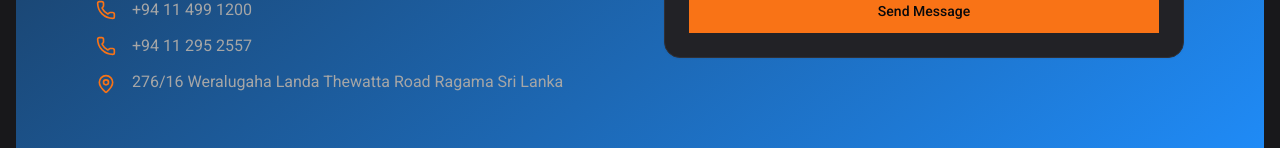
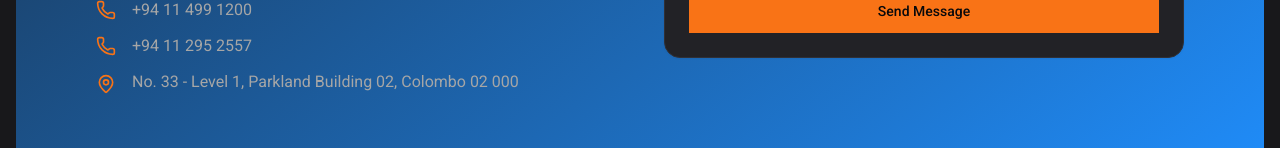
Before and after one commit to DARK-V-98/bigcostan, a Next.js app: page / in a window 1280 px wide. Shown: the part 4464-4612 px from the top of the page. Built offline with nearby package versions, Linux system fonts and the light colour scheme; no server answers; the database is empty.

Commit message:
No. 33 - Level 1, Parkland Building 02, Colombo 02 000 add this address

```diff
--- a/package.json
+++ b/package.json
@@ -44,7 +44,7 @@
     "firebase": "^11.9.1",
     "genkit": "^1.13.0",
     "lucide-react": "^0.475.0",
-    "next": "15.3.3",
+    "next": "15.3.8",
     "next-themes": "^0.3.0",
     "react": "^18.3.1",
     "react-day-picker": "^8.10.1",
--- a/src/app/page.tsx
+++ b/src/app/page.tsx
@@ -23,8 +23,10 @@ const jsonLd: WithContext<HomeAndConstructionBusiness> = {
   'priceRange': '$$',
   'address': {
     '@type': 'PostalAddress',
-    'streetAddress': '276/16 Weralugaha Landa Thewatta Road',
-    'addressLocality': 'Ragama',
+    'streetAddress': 'No. 33 - Level 1, Parkland Building 02',
+    'addressLocality': 'Colombo',
+    'addressRegion': 'Western Province',
+    'postalCode': '00200',
     'addressCountry': 'LK'
   },
   'sameAs': [
@@ -34,8 +36,8 @@ const jsonLd: WithContext<HomeAndConstructionBusiness> = {
   ],
   'geo': {
     '@type': 'GeoCoordinates',
-    'latitude': 7.0255, // Approximate latitude for Ragama
-    'longitude': 79.9231 // Approximate longitude for Ragama
+    'latitude': 6.9271, // Approximate latitude for Colombo
+    'longitude': 79.8612 // Approximate longitude for Colombo
   },
   'servesCuisine': '',
   'openingHoursSpecification': [
--- a/src/components/sections/contact.tsx
+++ b/src/components/sections/contact.tsx
@@ -106,7 +106,7 @@ export default function Contact() {
                 </div>
                 <div className="flex items-start gap-4">
                   <MapPin className="h-5 w-5 text-primary flex-shrink-0 mt-1" />
-                  <span>276/16 Weralugaha Landa Thewatta Road Ragama Sri Lanka</span>
+                  <span>No. 33 - Level 1, Parkland Building 02, Colombo 02 000</span>
                 </div>
               </div>
             </div>
```
Also changed, not shown: 1 other file (tests, documents, lock files or other folders).
